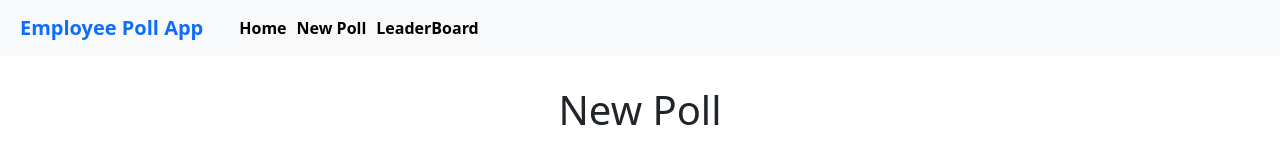
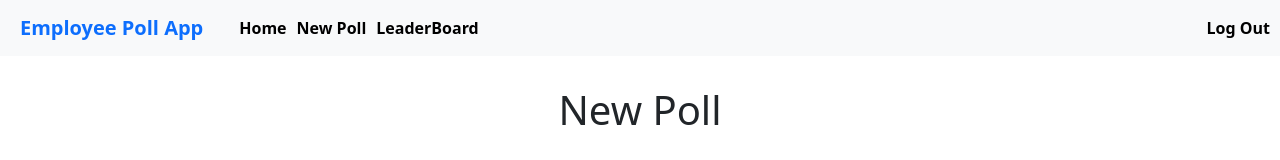
Before and after one commit to andrewaclark248/employee-polls-web-app, a React (Create React App) app: page /add in a window 1280 px wide. Shown: the top 160 px of the page. Built offline with nearby package versions, Linux system fonts and the light colour scheme.

Commit message:
add logout btn

```diff
--- a/src/Navbar.js
+++ b/src/Navbar.js
@@ -4,6 +4,7 @@ import Container from 'react-bootstrap';
 import { Navbar, Nav } from 'react-bootstrap';
 //import NavDropdown from 'react-bootstrap';
 import { Link } from "react-router-dom";
+import { LOGIN_TYPE } from "./redux/actions/loginUserAction.js"
 
 
 function AppNavBar(props) {
@@ -22,6 +23,8 @@ function AppNavBar(props) {
               <Link className="active fw-bold" to="/add" style={{textDecoration: "none", color: "black", paddingRight: 10 }}>LeaderBoard</Link>
             </Nav>
           </Navbar.Collapse>
+          <Link className="active fw-bold " to="/" style={{textDecoration: "none", color: "black", paddingRight: 10 }} onClick={() => { props.dispatch({type: LOGIN_TYPE, payload: 'none'}) }}>Log Out</Link>
+
         </Navbar>
       </div>
     );
```
